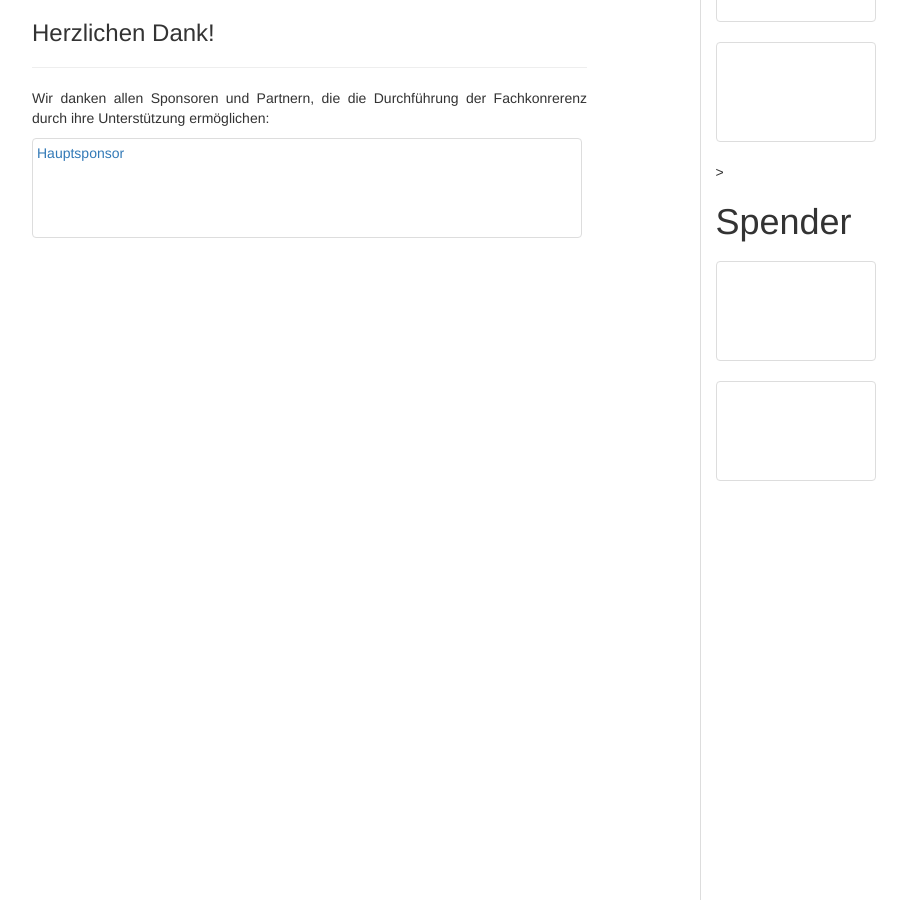
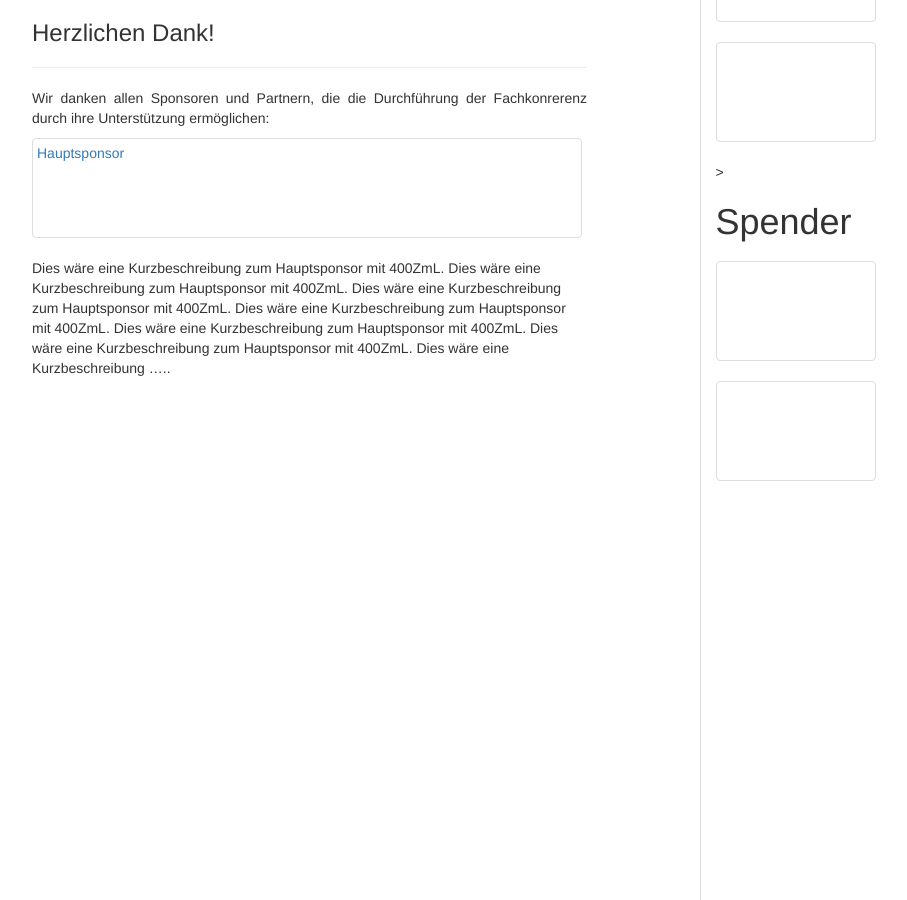
Before and after one commit to susedev/test, a Jekyll site: the page built from partner-werden.html, in a window 1280 px wide and 900 px high, scrolled down 496 px. Shown: the whole window, without its empty margins (233-1140 px from the left). Built offline with Jekyll 4.4.1, drawn with Linux system fonts in a browser that asks for light colours; nearby versions of some CDN libraries.

Commit message:
Edit from JekyllCMS

```diff
--- a/partner-werden.html
+++ b/partner-werden.html
@@ -18,3 +18,5 @@ title: Partner
 <p style="text-align: justify;">Wir danken allen Sponsoren und Partnern, die die Durchf&uuml;hrung der Fachkonrerenz durch ihre Unterst&uuml;tzung erm&ouml;glichen:</p>
 
 <p><a class="thumbnail" href="#" style="width: 550px; height: 100px;">Hauptsponsor</a></p>
+
+<p>Dies w&auml;re eine Kurzbeschreibung zum Hauptsponsor mit 400ZmL. Dies w&auml;re eine Kurzbeschreibung zum Hauptsponsor mit 400ZmL. Dies w&auml;re eine Kurzbeschreibung zum Hauptsponsor mit 400ZmL. Dies w&auml;re eine Kurzbeschreibung zum Hauptsponsor mit 400ZmL. Dies w&auml;re eine Kurzbeschreibung zum Hauptsponsor mit 400ZmL. Dies w&auml;re eine Kurzbeschreibung zum Hauptsponsor mit 400ZmL. Dies w&auml;re eine Kurzbeschreibung &hellip;..</p>
```
